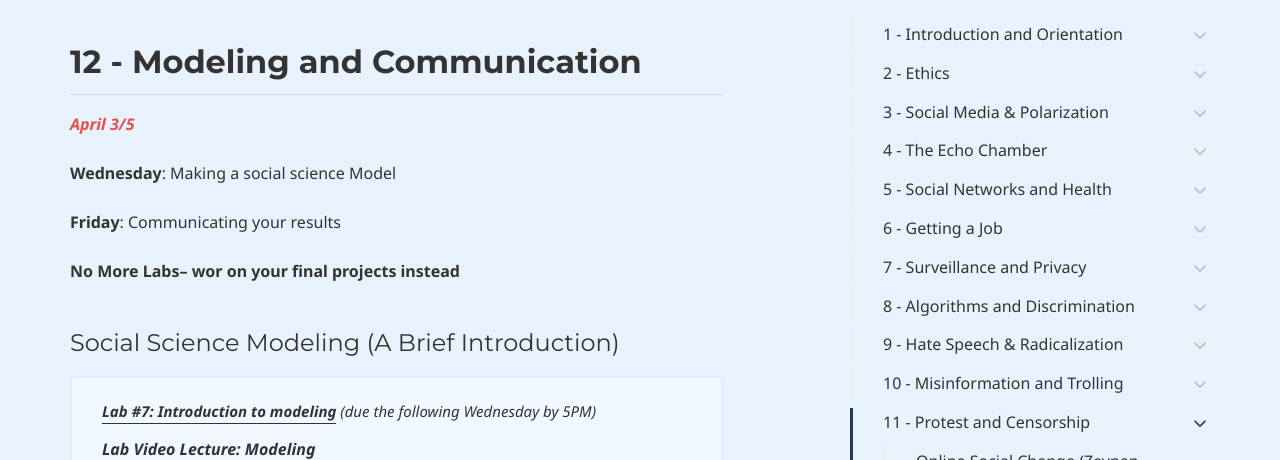
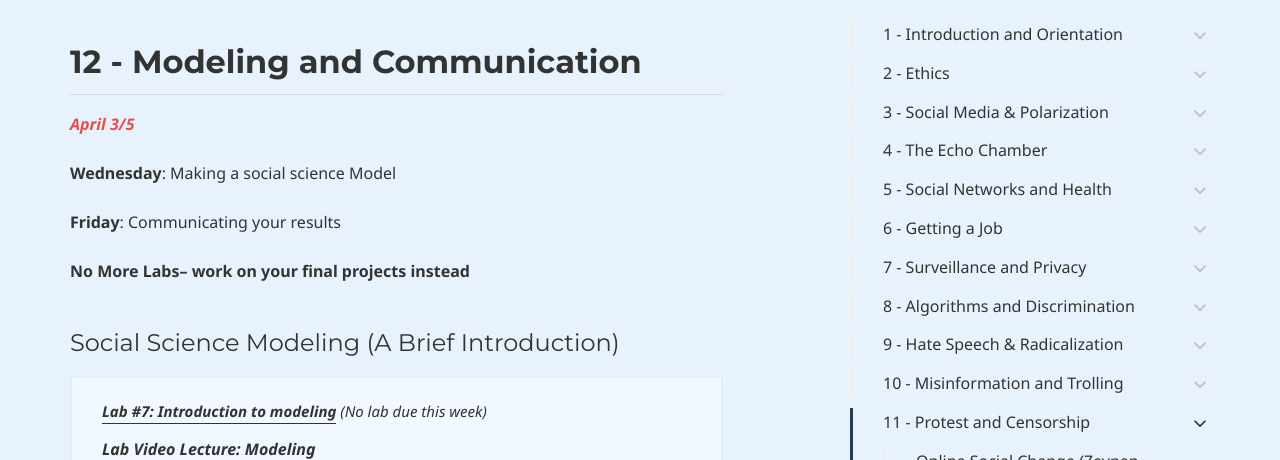
Before and after one commit to dssoc/dssoc.github.io, a Jekyll site: the page built from schedule.md, in a window 1280 px wide and 900 px high, scrolled down 21577 px, cut to the strip 0-460 px from the top of the window. Built offline with Jekyll 4.4.1, drawn with Linux system fonts in a browser that asks for light colours; some web fonts are replaced.

Commit message:
Update schedule.md

```diff
--- a/schedule.md
+++ b/schedule.md
@@ -877,7 +877,7 @@ allowfullscreen></iframe>
 **Friday**: Communicating your results
 
 
-**No More Labs-- wor on your final projects instead**
+**No More Labs-- work on your final projects instead**
 <!--[Sign up for a slot.](https://docs.google.com/spreadsheets/d/17tDqkqxXmdjFEB-B8xnUPpXeSdzIZm5mkcjo_832dAQ/edit?usp=sharing)-->
 
 <!--Regular TA office hours will be open.-->
@@ -886,7 +886,7 @@ allowfullscreen></iframe>
 #### Social Science Modeling (A Brief Introduction)
 <div class="callout callout--info">
 
-  <p><i><b><a href = "/assignments/Lab_7.html">Lab #7: Introduction to modeling</a></b> (due the following Wednesday by 5PM)</i></p>
+  <p><i><b><a href = "/assignments/Lab_7.html">Lab #7: Introduction to modeling</a></b> (No lab due this week)</i></p>
   <!--<p><i><b>Lab #7: Introduction to modeling</b> (due the following Wednesday by 5PM)</i></p>-->
 
   <i><b>Lab Video Lecture: Modeling</b></i>
```
